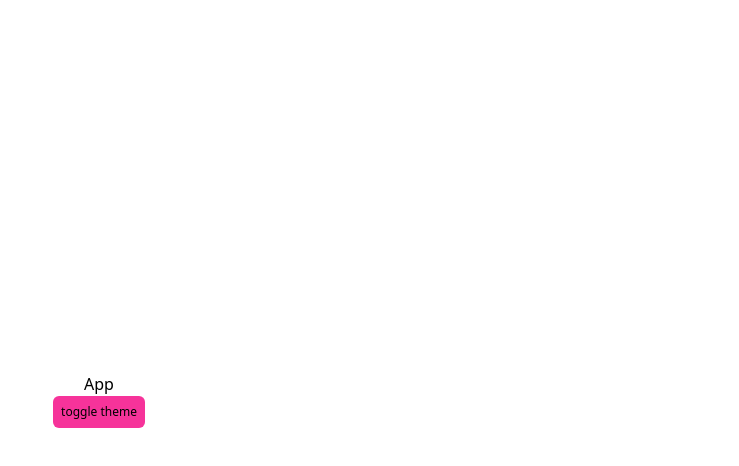
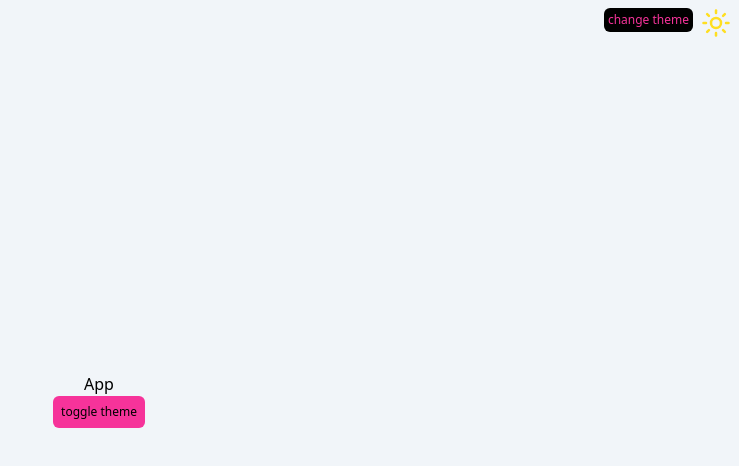
Before and after one commit to aboudev22/todolist, a React (Vite) app: page / in a window 1280 px wide. Shown: the top 466 px of the page, without its empty margins (541-1280 px from the left). Built offline with nearby package versions, Linux system fonts and the light colour scheme.

Commit message:
theme state management and theme button completed

```diff
--- a/src/App.tsx
+++ b/src/App.tsx
@@ -1,5 +1,6 @@
 import { motion } from "framer-motion";
 import { useLayoutEffect } from "react";
+import ThemeButton from "./components/themeButton";
 import useUserTheme from "./store/userThemeStore";
 
 export default function App() {
@@ -13,7 +14,8 @@ export default function App() {
     }
   }, [theme]);
   return (
-    <div className="w-screen h-screen dark:bg-neutral-900 bg-white flex flex-col justify-center items-center transition-all duration-500">
+    <div className="relative w-screen h-screen dark:bg-neutral-800 bg-slate-100 flex flex-col justify-center items-center transition-all duration-500">
+      <ThemeButton />
       <p className="text-black dark:text-white">App</p>
       <motion.button
         onClick={toggleTheme}
--- /dev/null
+++ b/src/components/themeButton.tsx
@@ -0,0 +1,78 @@
+import { AnimatePresence, motion, useAnimation } from "framer-motion";
+import { Moon, Sun } from "lucide-react";
+import useUserTheme from "../store/userThemeStore";
+
+export default function ThemeButton() {
+  const { theme, toggleTheme } = useUserTheme();
+  const controls = useAnimation();
+
+  const variants = {
+    initial: {
+      y: 20,
+      opacity: 0,
+      rotate: 0,
+    },
+    animate: {
+      y: 0,
+      opacity: 1,
+      rotate: 0,
+      transition: {
+        delay: 0.2,
+        duration: 0.4,
+        ease: "easeOut",
+      },
+    },
+    exit: {
+      rotate: [0, 20, 10],
+      opacity: [1, 1, 0],
+      y: [0, 0, 20],
+      transition: {
+        duration: 0.6,
+        ease: "easeInOut",
+        times: [0, 0.6, 1],
+      },
+    },
+  };
+
+  return (
+    <motion.div className="absolute flex top-0 right-0 gap-2 overflow-hidden m-2 cursor-pointer">
+      <motion.p
+        animate={controls}
+        className="text-xs h-fit p-1 rounded-md dark:bg-white bg-black text-pink-500"
+      >
+        change theme
+      </motion.p>
+
+      <AnimatePresence mode="wait">
+        {theme === "light" ? (
+          <motion.div
+            onHoverStart={() => controls.start({ opacity: 1 })}
+            onHoverEnd={() => controls.start({ opacity: 0 })}
+            whileHover="hover"
+            onClick={toggleTheme}
+            key="sun"
+            variants={variants}
+            initial="initial"
+            animate="animate"
+            exit="exit"
+          >
+            <Sun size={30} color="oklch(90.5% 0.182 98.111)" />
+          </motion.div>
+        ) : (
+          <motion.div
+            key="moon"
+            onHoverStart={() => controls.start({ opacity: 1 })}
+            onHoverEnd={() => controls.start({ opacity: 0 })}
+            onClick={toggleTheme}
+            variants={variants}
+            initial="initial"
+            animate="animate"
+            exit="exit"
+          >
+            <Moon size={30} color="oklch(62.3% 0.214 259.815)" />
+          </motion.div>
+        )}
+      </AnimatePresence>
+    </motion.div>
+  );
+}
```
